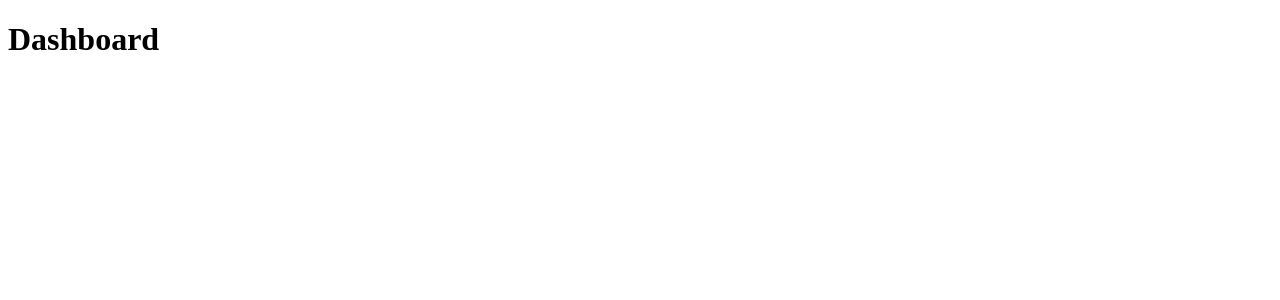
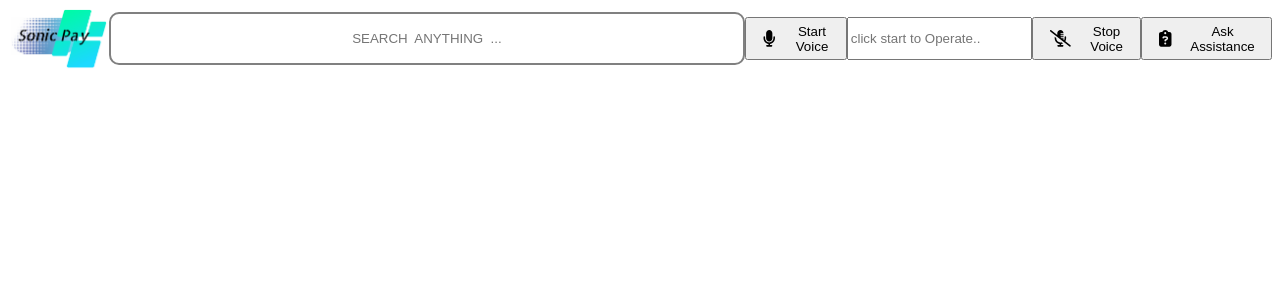
Before and after one commit to Amitrout17/sonicPay, a React (Create React App) app in the folder frontend/: page / in a window 1280 px wide. Shown: the top 300 px of the page. Built offline with nearby package versions, Linux system fonts and the light colour scheme.

Commit message:
navbar function completed

```diff
--- /dev/null
+++ b/frontend/src/components/Headers/Navbar.css
@@ -0,0 +1,14 @@
+.main-div-logo{
+    display: flex;
+    align-items: center;
+    justify-content: space-between;
+}
+.input-nav-search{
+    width: 50%;
+    height: 100%;
+    padding: 17px;
+    border: 2px solid grey;
+    border-radius: 10px;
+    text-align: center;
+    text-transform: uppercase;
+}
--- a/frontend/src/components/Headers/Navbar.js
+++ b/frontend/src/components/Headers/Navbar.js
@@ -1,9 +1,40 @@
-import React from 'react'
+import React from "react";
+import Logo from "../../image/logo.png";
+import "./Navbar.css";
+import SpeechRecognition from "../SpeechReconization";
+import { faClipboardQuestion } from "@fortawesome/free-solid-svg-icons"; // Import the correct icon
+import { FontAwesomeIcon } from "@fortawesome/react-fontawesome";
 
 function Navbar() {
   return (
-    <div>Navbar</div>
-  )
+    <>
+      <div className="main-div-logo">
+        <img
+          src={Logo}
+          style={{
+            width: "8%",
+          }}
+          alt="logo.png"
+        />
+        <input
+          type="text"
+          placeholder="Search  Anything  ..."
+          className="input-nav-search"
+        />
+        <SpeechRecognition />
+        <button>
+          <FontAwesomeIcon
+            icon={faClipboardQuestion}
+            style={{
+              padding: "10px",
+            }}
+            size="lg"
+          />
+          Ask Assistance
+        </button>
+      </div>
+    </>
+  );
 }
 
-export default Navbar
+export default Navbar;
--- a/frontend/src/components/Home/Dashboard.js
+++ b/frontend/src/components/Home/Dashboard.js
@@ -1,9 +1,12 @@
-import React from 'react'
+import React from "react";
+import Navbar from "../Headers/Navbar";
 
 function Dashboard() {
   return (
-    <h1>Dashboard</h1>
-  )
+    <>
+      <Navbar />
+    </>
+  );
 }
 
-export default Dashboard
+export default Dashboard;
--- a/frontend/src/components/SpeechReconization.js
+++ b/frontend/src/components/SpeechReconization.js
@@ -1,11 +1,32 @@
 import axios from "axios";
-import React, { useState } from "react";
+import "./speech-rec.css";
+import React, { useState, useEffect } from "react";
+import { FontAwesomeIcon } from "@fortawesome/react-fontawesome";
+import { faMicrophone } from "@fortawesome/free-solid-svg-icons";
+import { faMicrophoneLinesSlash } from "@fortawesome/free-solid-svg-icons";
 
 const SpeechRecognition = () => {
   const [recognition, setRecognition] = useState(null);
   const [transcript, setTranscript] = useState("");
   const isSpeechRecognitionSupported =
     "webkitSpeechRecognition" in window || "SpeechRecognition" in window;
+
+  useEffect(() => {
+    const handleKeyPress = (event) => {
+      if (event.key === "f") {
+        startRecognition();
+      }
+      if (event.key === "j") {
+        stopRecognition();
+      }
+    };
+
+    window.addEventListener("keydown", handleKeyPress);
+
+    /* return () => {
+      window.removeEventListener("keydown", handleKeyPress);
+    }; */
+  }, []);
 
   const startRecognition = () => {
     if (!isSpeechRecognitionSupported) {
@@ -48,10 +69,34 @@ const SpeechRecognition = () => {
   return (
     <div>
       {isSpeechRecognitionSupported ? (
-        <div>
-          <button onClick={startRecognition}>Start Voice Capture</button>
-          <button onClick={stopRecognition}>Stop Voice Capture</button>
-          <div>{transcript}</div>
+        <div className="speech-rec-main">
+          <button onClick={startRecognition}>
+            <FontAwesomeIcon
+              icon={faMicrophone}
+              style={{
+                padding: "10px",
+              }}
+              size="lg"
+            />
+            Start Voice
+          </button>
+          <input
+            value={transcript}
+            placeholder="click start to Operate.."
+            style={{
+              height: "37px",
+            }}
+          />
+          <button onClick={stopRecognition}>
+            <FontAwesomeIcon
+              icon={faMicrophoneLinesSlash}
+              style={{
+                padding: "10px",
+              }}
+              size="lg"
+            />
+            Stop Voice
+          </button>
         </div>
       ) : (
         <div>Speech recognition is not supported in your browser.</div>
--- /dev/null
+++ b/frontend/src/components/speech-rec.css
@@ -0,0 +1,17 @@
+.speech-rec-main {
+    display: flex;
+    justify-content: center;
+    align-items: center;
+}
+
+.speech-rec-main button {
+    display: flex;
+    justify-content: center;
+    align-items: center;
+}
+
+.main-div-logo button {
+    display: flex;
+    justify-content: center;
+    align-items: center;
+}
--- a/package.json
+++ b/package.json
@@ -11,6 +11,9 @@
   "author": "",
   "license": "ISC",
   "dependencies": {
+    "@fortawesome/fontawesome-svg-core": "^6.4.2",
+    "@fortawesome/free-solid-svg-icons": "^6.4.2",
+    "@fortawesome/react-fontawesome": "^0.2.0",
     "axios": "^1.5.0",
     "body-parser": "^1.20.2",
     "cookie-parser": "^1.4.6",
@@ -20,6 +23,7 @@
     "mongoose": "^7.5.2",
     "node-speech-to-text": "^1.0.0",
     "nodemon": "^3.0.1",
+    "react-icons": "^4.11.0",
     "react-router-dom": "^6.16.0"
   }
 }
```
Also changed, not shown: frontend/src/components/Sidebar.js (added, +9 -0 lines), frontend/src/image/logo.png (added), 1 other file (tests, documents, lock files or other folders).
